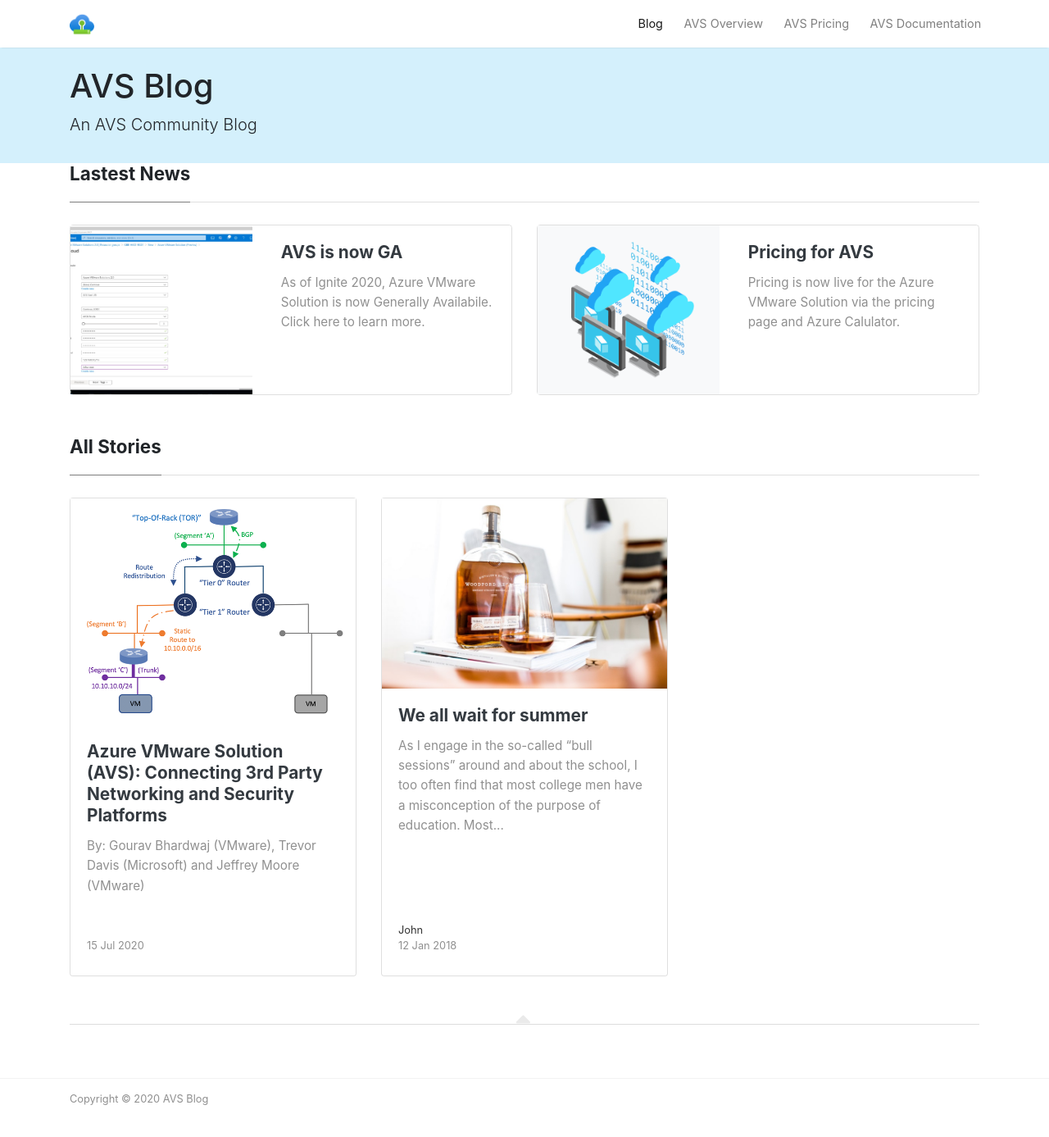
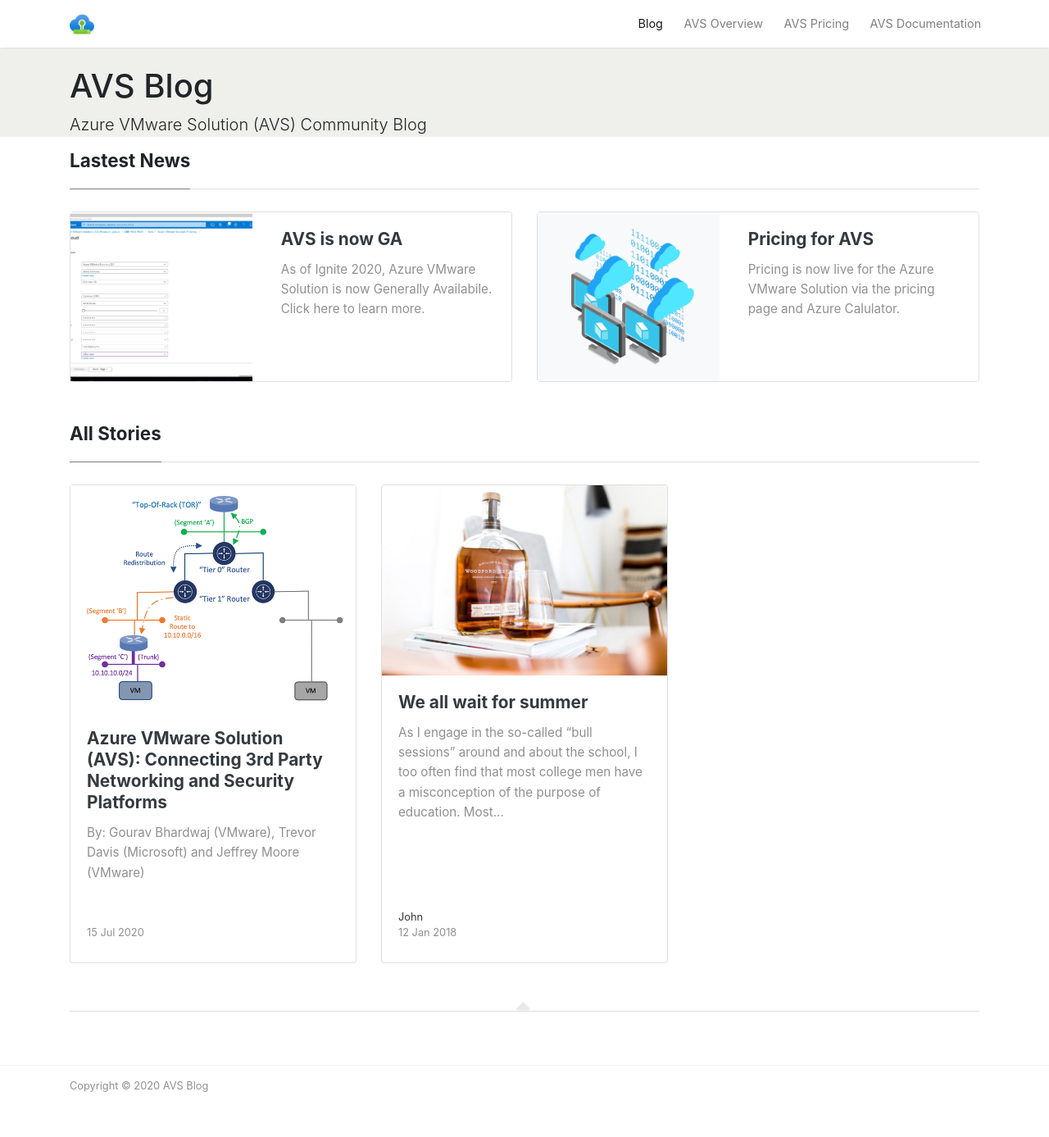
Before and after one commit to AVSBlog/avsblog.github.io, a Jekyll site: the page built from index.html, in a window 1280 px wide and 1400 px high. Shown: the top 1387 px of the window at 82% size. Built offline with Jekyll 4.4.1, drawn with Linux system fonts in a browser that asks for light colours; nearby versions of some CDN libraries; the list of posts is cut into pages by our own code.

Commit message:
Color and test image

```diff
--- a/_config.yml
+++ b/_config.yml
@@ -1,7 +1,7 @@
 # Site
 name: "AVS Blog"
 title: "AVS Blog"
-description: "An AVS Community Blog"
+description: "Azure VMware Solution (AVS) Community Blog"
 baseurl: /
 include: ["_pages"]
 permalink: /:title/
--- a/_layouts/default.html
+++ b/_layouts/default.html
@@ -75,7 +75,7 @@
 
     <!-- Site Title
 ================================================== -->
-<div class="mainheading">
+<div class="bigsitetitle">
     <div class="container">
         <h1 class="sitetitle">{{ site.name }}</h1>
         <p class="lead">
--- a/assets/css/screen.css
+++ b/assets/css/screen.css
@@ -4,8 +4,11 @@
 }
 .mainheading {
     padding: 1rem 0rem;
+}
+
+.bigsitetitle {
     padding-top: 57px;
-    background-color: #d4f0fc;
+    background-color: #eff0eb;
 }
 
 a {
```
Also changed, not shown: assets/images/test-title.jpg (added).
